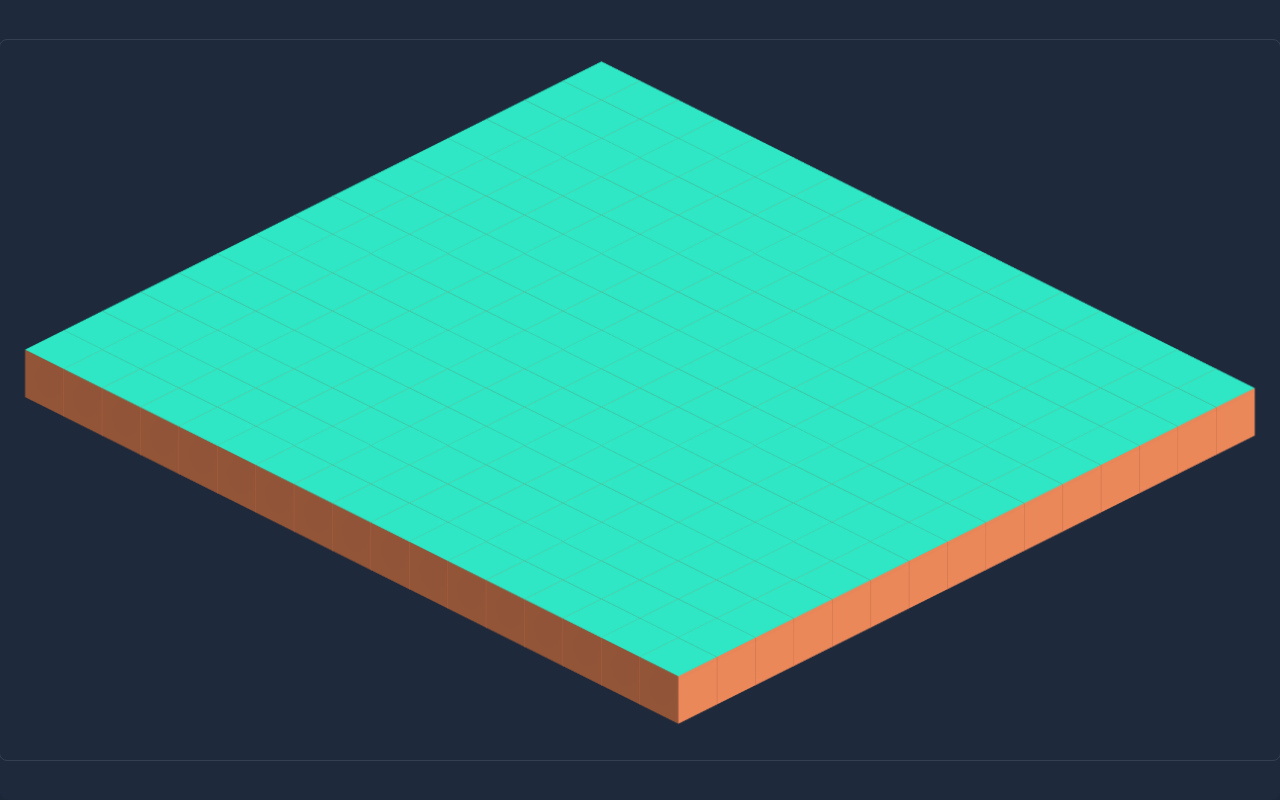
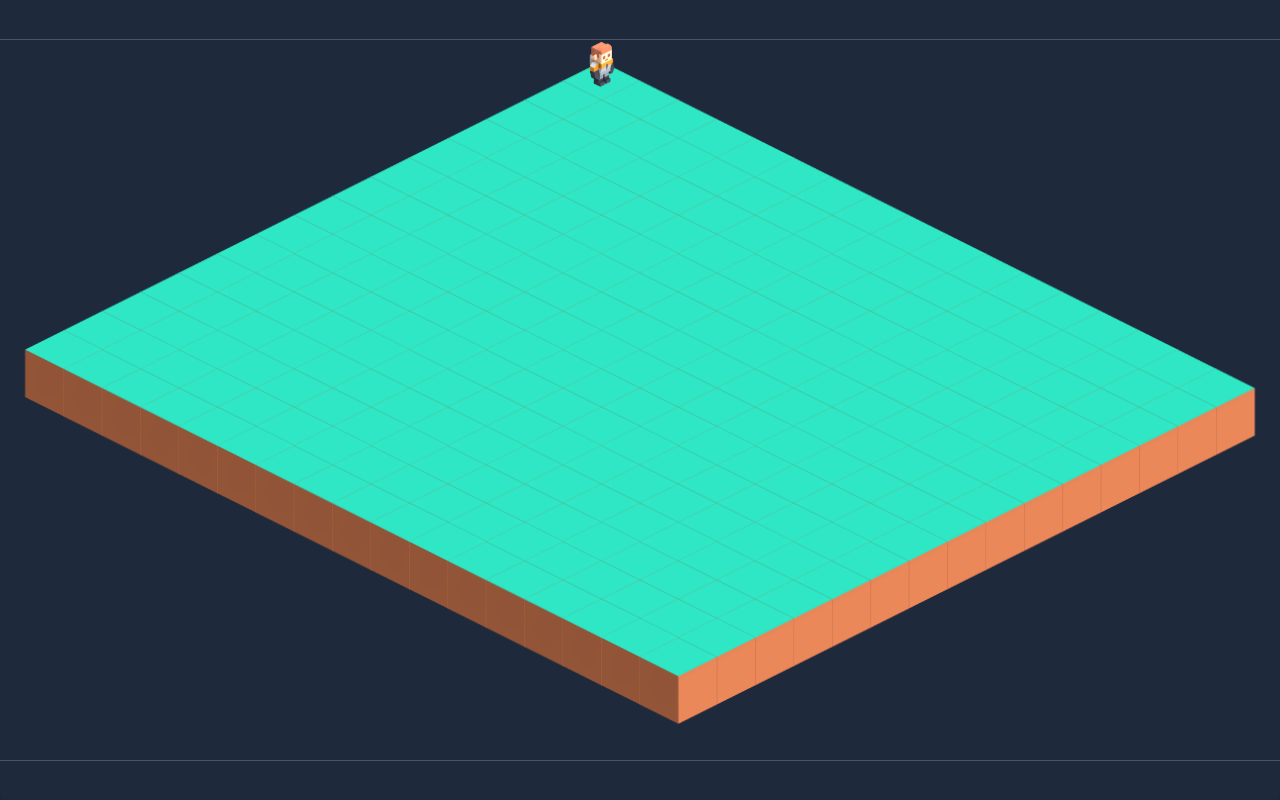
Before and after one commit to gouz/life-is-a-game, a website built with Parcel: page src/index.pug in a window 1280 px wide. Built offline with nearby package versions, Linux system fonts and the light colour scheme.

Commit message:
feat: :sparkles: Add a Character

```diff
--- a/src/index.pug
+++ b/src/index.pug
@@ -8,5 +8,6 @@ html(lang="fr")
     body
         #canvas-wrapper
             canvas#board-background
+            canvas#board-player
 
         script(src="js/main.js", type="module")
--- a/src/js/Background.js
+++ b/src/js/Background.js
@@ -1,27 +1,7 @@
-import config from "../json/config.json";
+import CanvasDrawer from "./CanvasDrawer";
 
-export default class Background {
+export default class Background extends CanvasDrawer {
   constructor(elementId) {
-    const $bb = document.getElementById(elementId);
-    this._width = config.board.width;
-    $bb.width = this._width;
-    $bb.height = config.board.height;
-    this._ctx = $bb.getContext("2d");
-
-    this._newX = config.dimensions.items.width * config.ratio;
-    this._shift = (config.dimensions.items.width / 2) * config.ratio;
-  }
-
-  drawImage(image, posX, posY) {
-    this._ctx.drawImage(
-      image,
-      (posX - posY) * this._newX -
-        config.dimensions.items.shiftX * config.ratio +
-        this._width / 2 -
-        this._newX,
-      (posX + posY) * this._shift -
-        config.dimensions.items.shiftY * config.ratio +
-        this._shift
-    );
+    super(elementId);
   }
 }
--- /dev/null
+++ b/src/js/CanvasDrawer.js
@@ -0,0 +1,32 @@
+import config from "../json/config.json";
+
+export default class CanvasDrawer {
+  constructor(elementId) {
+    const $bb = document.getElementById(elementId);
+    this._width = config.board.width;
+    $bb.width = this._width;
+    $bb.height = config.board.height;
+    this._ctx = $bb.getContext("2d");
+
+    this._newX = config.dimensions.items.width * config.ratio;
+    this._shift = (config.dimensions.items.width / 2) * config.ratio;
+
+    this._customShiftX = 0;
+    this._customShiftY = 0;
+  }
+
+  drawImage(image, posX, posY) {
+    this._ctx.drawImage(
+      image,
+      (posX - posY) * this._newX -
+        config.dimensions.items.shiftX * config.ratio +
+        this._width / 2 -
+        this._newX +
+        this._customShiftX * this._newX * config.ratio,
+      (posX + posY) * this._shift -
+        config.dimensions.items.shiftY * config.ratio +
+        this._shift +
+        this._customShiftY * this._newX * config.ratio
+    );
+  }
+}
--- a/src/js/GameEngine.js
+++ b/src/js/GameEngine.js
@@ -3,11 +3,17 @@ import items from "../json/items.json";
 import levels from "../json/levels.json";
 import Loader from "./Loader";
 import Background from "./Background";
+import Player from "./Player";
 
 export default class GameEngine {
   constructor(startLevel) {
     this._loader = new Loader(items.list, config.ratio);
     this._background = new Background(config.HTMLElements.background);
+    this._player = new Player(
+      config.HTMLElements.player,
+      config.player.src,
+      "SE"
+    );
     this._drawLevel(startLevel);
   }
   _drawLevel(level) {
@@ -18,6 +24,11 @@ export default class GameEngine {
           this._background.drawImage(this._loader.fetchImg(col), x, y);
         });
       });
+      this._player.drawImage(
+        this._loader.fetchImg(this._player.getImage()),
+        0,
+        0
+      );
     });
   }
 }
--- /dev/null
+++ b/src/js/Player.js
@@ -0,0 +1,16 @@
+import config from "../json/config.json";
+import CanvasDrawer from "./CanvasDrawer";
+
+export default class Player extends CanvasDrawer {
+  constructor(elementId, imageSrc, orientation) {
+    super(elementId);
+    this._src = imageSrc;
+    this._orientation = orientation;
+
+    this._customShiftY = config.player.shiftY;
+  }
+
+  getImage() {
+    return `${this._src}_${this._orientation}`;
+  }
+}
--- a/src/json/config.json
+++ b/src/json/config.json
@@ -1,11 +1,13 @@
 {
   "HTMLElements": {
-    "background": "board-background"
+    "background": "board-background",
+    "player": "board-player"
   },
   "board": {
     "width": 1280,
     "height": 720
   },
+  "player": { "src": "astronautA", "shiftX": 0, "shiftY": -2 },
   "dimensions": {
     "items": {
       "width": 64,
--- a/src/json/items.json
+++ b/src/json/items.json
@@ -3,6 +3,7 @@
     "cliff_block_rock_SE",
     "cliff_block_stone_SE",
     "rock_largeD_SW",
-    "house_type17_SE"
+    "house_type17_SE",
+    "astronautA_SE"
   ]
 }
--- a/src/less/main.less
+++ b/src/less/main.less
@@ -15,8 +15,18 @@ body {
   @apply p-20;
   @apply rounded-lg;
   @apply shadow-lg;
+  @apply relative;
 
   canvas {
-    @apply border border-white border-opacity-10 rounded-lg;
+    @apply border border-white border-opacity-10;
+    @apply absolute;
+
+    &#board-background {
+      @apply z-0;
+    }
+
+    &#board-player {
+      @apply z-10;
+    }
   }
 }
```
Also changed, not shown: src/static/img/astronautA_SE.png (added).
